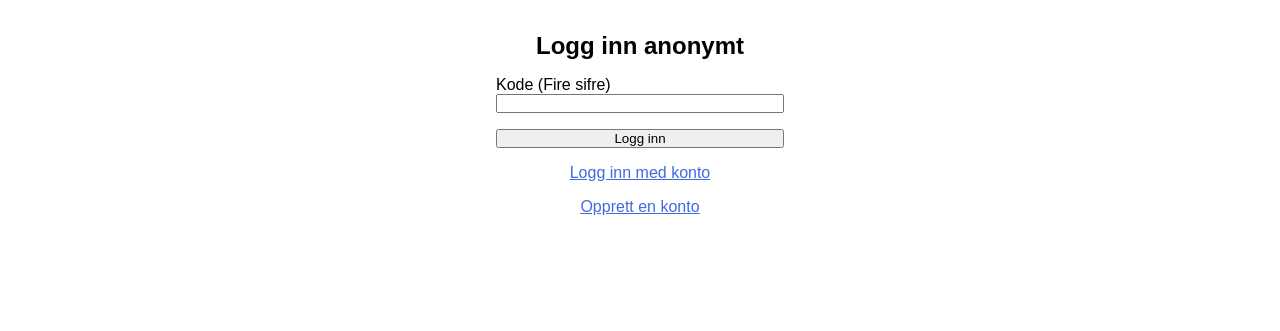
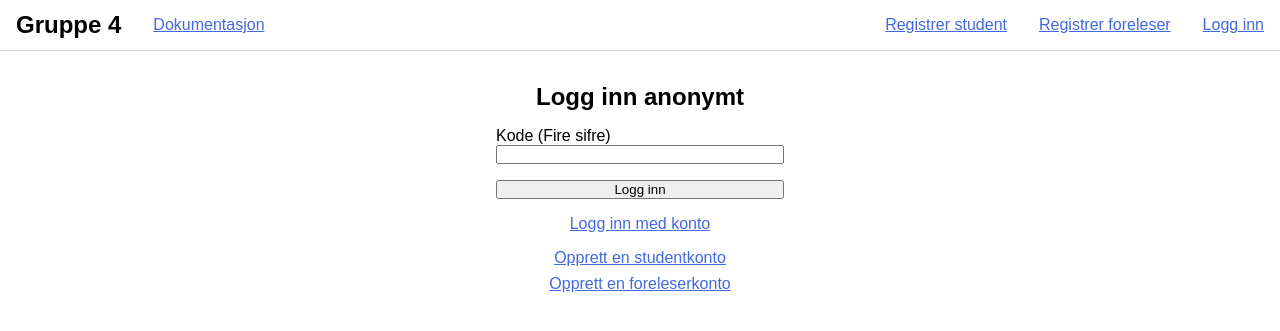
Before and after one commit to sanderbjo/Datasikkerhet-i-utvikling-og-drift, a PHP site: page /anon-login.php in a window 1280 px wide. Shown: the top 331 px of the page. Run offline with PHP 8.4, Linux system fonts and the light colour scheme.

Commit message:
La til header og endre noen klasse-navn i anon-login.php

```diff
--- a/anon-login.php
+++ b/anon-login.php
@@ -53,6 +53,10 @@ if ($_SERVER["REQUEST_METHOD"] === "POST") {
 
 <body>
 
+<?php
+require_once "modules/header.php";
+?>
+
 <main>
     <div class="module-wrapper">
         <div class="anon-login-module">
@@ -68,12 +72,12 @@ if ($_SERVER["REQUEST_METHOD"] === "POST") {
                 </div>
             </form>
             <div class="login-other-options center">
-                <div class="login-option-code">
+                <div class="login-option-account">
                     <p><a href="/login.php">Logg inn med konto</a></p>
                 </div>
                 <div class="login-option-signup center">
-                    <p><a href="/signup">Opprett en konto</a>
-                    </p>
+                    <p><a href="/register-student.php">Opprett en studentkonto</a></p>
+                    <p><a href="/register-lecturer.php">Opprett en foreleserkonto</a></p>
                 </div>
             </div>
         </div>
```
